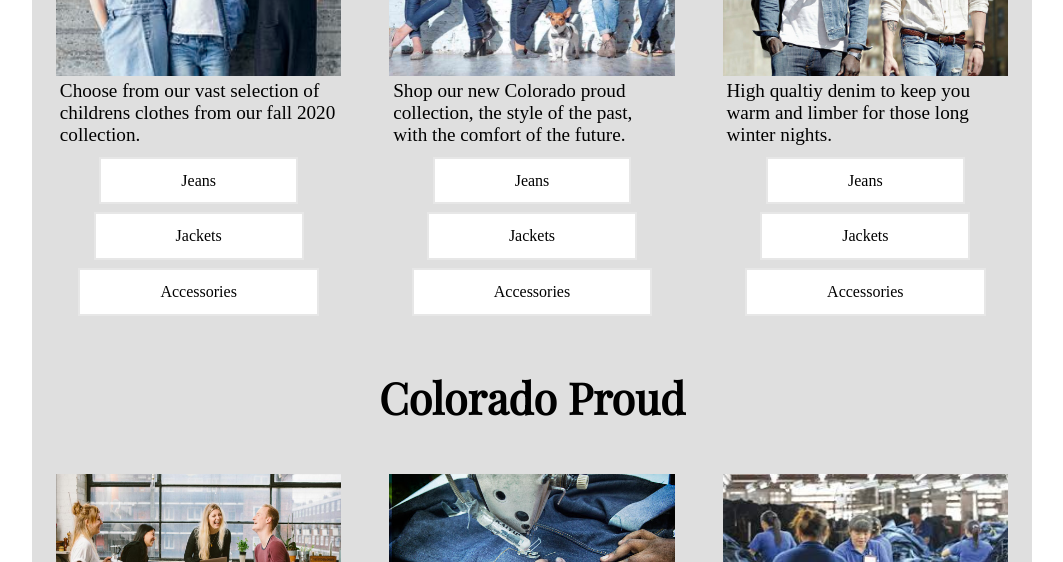
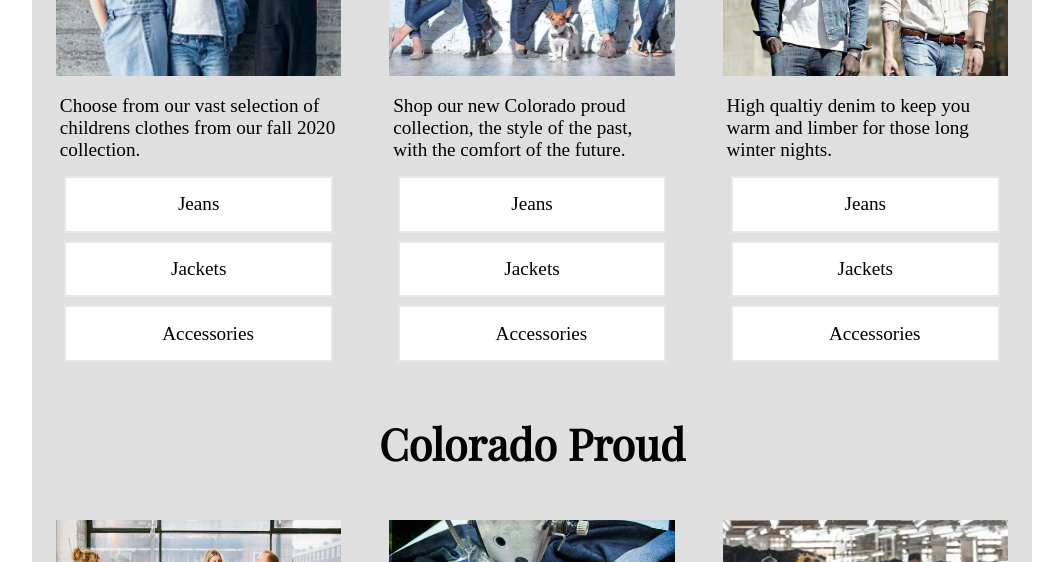
Before and after one commit to benfmiller/Jack-Grennan-Ben-Miller-Web-Design, a plain HTML site: page index.html in a window 1280 px wide. Shown: the part 758-1320 px from the top of the page, without its empty margins (108-1171 px from the left). Drawn offline with nearby package versions, Linux system fonts and the light colour scheme; a web font is replaced by a local one.

Commit message:
index file doneish

```diff
--- a/css/index.css
+++ b/css/index.css
@@ -46,13 +46,19 @@ p {
     height: 15em;
 }
 
+.button {
+    width: 14em;
+    font-size: 1.2em;
+}
+
 .img-title{
     font-size: 2em;
     text-shadow: -0.1em 0em 0.2em #ffffff;
 }
 
 .descriptionPara {
-    height: 4em;
+    height: 5em;
+    padding: 1em 0.2em;
 }
 
 .proud-img {
```
